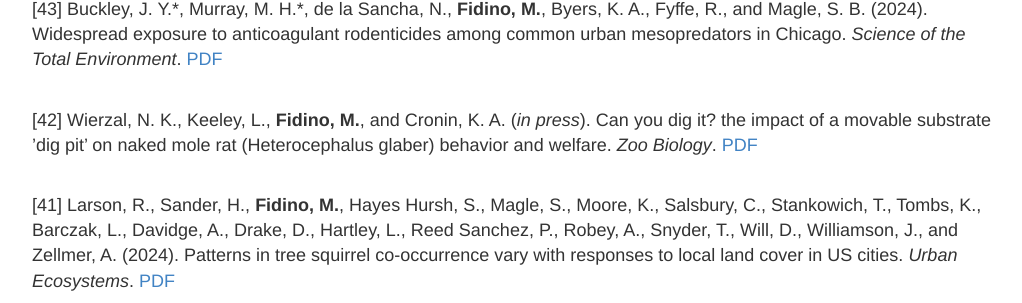
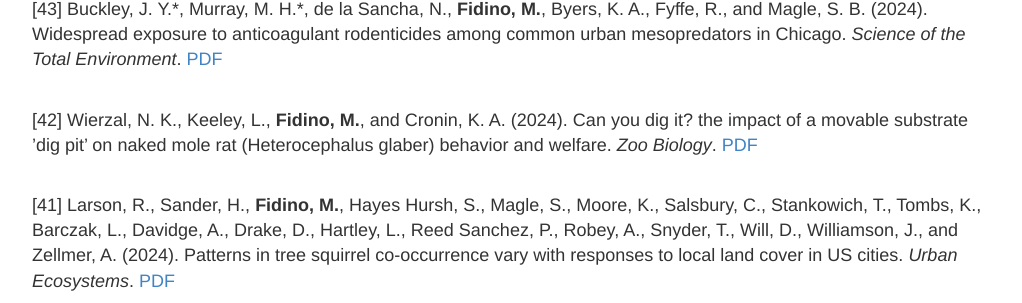
Before and after one commit to mfidino/mfidino.github.io, a Jekyll site: the page built from publications.md, in a window 1280 px wide and 900 px high, scrolled down 2207 px. Shown: the part 150-453 px from the top of the window, without its empty margins (128-1150 px from the left). Built offline with Jekyll 4.4.1, drawn with Linux system fonts in a browser that asks for light colours.

Commit message:
Update publications.md

```diff
--- a/publications.md
+++ b/publications.md
@@ -48,7 +48,7 @@
 
 [43]  Buckley, J. Y.<sup>\*</sup>, Murray, M. H.<sup>\*</sup>, de la Sancha, N., **Fidino, M.**, Byers, K. A., Fyffe, R., and Magle, S. B. (2024). Widespread exposure to anticoagulant rodenticides among common urban mesopredators in Chicago. *Science of the Total Environment*. [PDF](../public/Murray_meso_2024.pdf)
 
-[42] Wierzal, N. K., Keeley, L., **Fidino, M.**, and Cronin, K. A. (*in press*). Can you dig it? the impact of a movable substrate ’dig pit’ on naked mole rat (Heterocephalus glaber) behavior and welfare. *Zoo Biology*. [PDF](../public/Wierzal_2024.pdf)
+[42] Wierzal, N. K., Keeley, L., **Fidino, M.**, and Cronin, K. A. (2024). Can you dig it? the impact of a movable substrate ’dig pit’ on naked mole rat (Heterocephalus glaber) behavior and welfare. *Zoo Biology*. [PDF](../public/Wierzal_2024.pdf)
 
 [41] Larson, R., Sander, H., **Fidino, M.**, Hayes Hursh, S., Magle, S., Moore, K., Salsbury, C., Stankowich, T., Tombs, K., Barczak, L., Davidge, A., Drake, D., Hartley, L., Reed Sanchez, P., Robey, A., Snyder, T., Will, D., Williamson, J., and Zellmer, A. (2024). Patterns in tree squirrel co-occurrence vary with responses to local land cover in US cities. *Urban Ecosystems*. [PDF](../public/Larson_2024.pdf)
 
```
